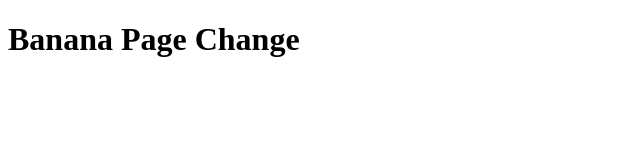
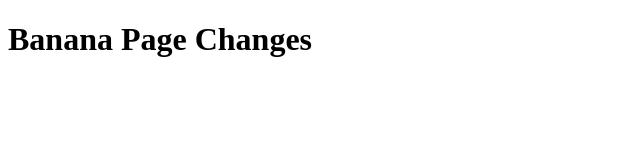
Before and after one commit to zohaibtariq/microservices-ticketing, a Next.js app in the folder client/: page /banana in a window 1280 px wide. Shown: the top 160 px of the page, without its empty margins (0-640 px from the left). Built offline with nearby package versions, Linux system fonts and the light colour scheme.

Commit message:
reload changes as a hot reload setup config

```diff
--- /dev/null
+++ b/client/next.config.js
@@ -0,0 +1,6 @@
+module.exports = {
+    webpackDevMiddleware: config => {
+        config.watchOptions.poll = 300
+        return config
+    }
+}
--- a/client/pages/banana.js
+++ b/client/pages/banana.js
@@ -1,3 +1,3 @@
 export default () => {
-    return <h1>Banana Page Change</h1>
+    return <h1>Banana Page Changes</h1>
 }
```
Also changed, not shown: 1 other file (tests, documents, lock files or other folders).
